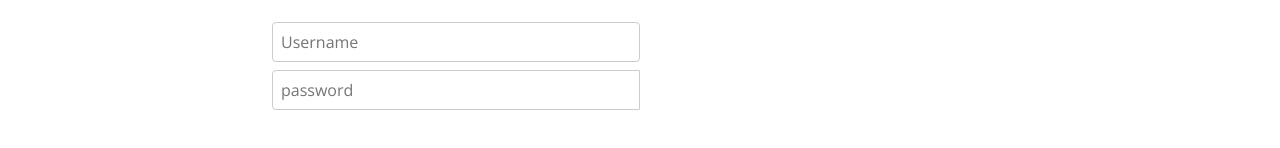
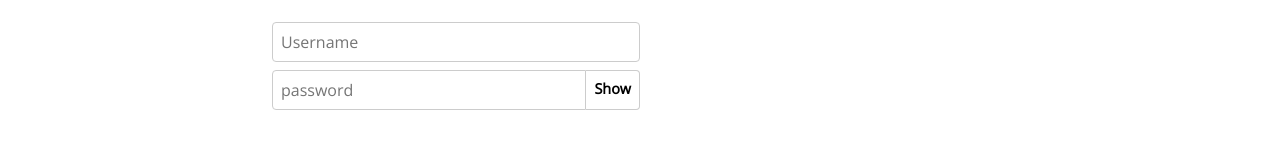
Before and after one commit to sergioviniciuss/styled-components-playground, a React (Create React App) app: page /login in a window 1280 px wide. Shown: the part 202-350 px from the top of the page. Built offline with nearby package versions, Linux system fonts and the light colour scheme.

Commit message:
Feat(PasswordInput): Adds show/hide button

```diff
--- a/src/components/common/PasswordInput.js
+++ b/src/components/common/PasswordInput.js
@@ -2,17 +2,49 @@
 import styled from "styled-components";
 import { Input } from "./Input";
 
+const PasswordInputWrapper = styled.div`
+  display: flex;
+  ~div{
+    margin-bottom: 8px;
+  }
+`;
+
 const PasswordInputStyled = styled(Input).attrs(() => ({
-  type: 'password',
-  placeholder: 'password'
+  type: "password",
+  placeholder: "password",
 }))`
   border-top-right-radius: 0;
   border-bottom-right-radius: 0;
 `;
 
+const ToggleButton = styled.div`
+  height: 40px;
+  border: 1px solid #ccc;
+  box-sizing: border-box;
+  font-size: 0.9em;
+  display: flex;
+  padding: 8px;
+  border-left: 0;
+  border-top-right-radius: 4px;
+  border-bottom-right-radius: 4px;
+  background: white;
+  font-weight: bold;
+  cursor: pointer;
+  user-select: none;
+  color: black;
+`;
+
 export const PasswordInput = (props) => {
   const [showPassword, setShowPassword] = useState(false);
   return (
-    <PasswordInputStyled {...props} />
-  )
-}
+    <>
+      <PasswordInputWrapper>
+        <PasswordInputStyled {...props} />
+        <ToggleButton onClick={() => setShowPassword((state) => !state)}>
+          {showPassword ? "Hide" : "Show"}
+        </ToggleButton>
+      </PasswordInputWrapper>
+      <div>{showPassword ? props.value : ""}</div>
+    </>
+  );
+};
```
